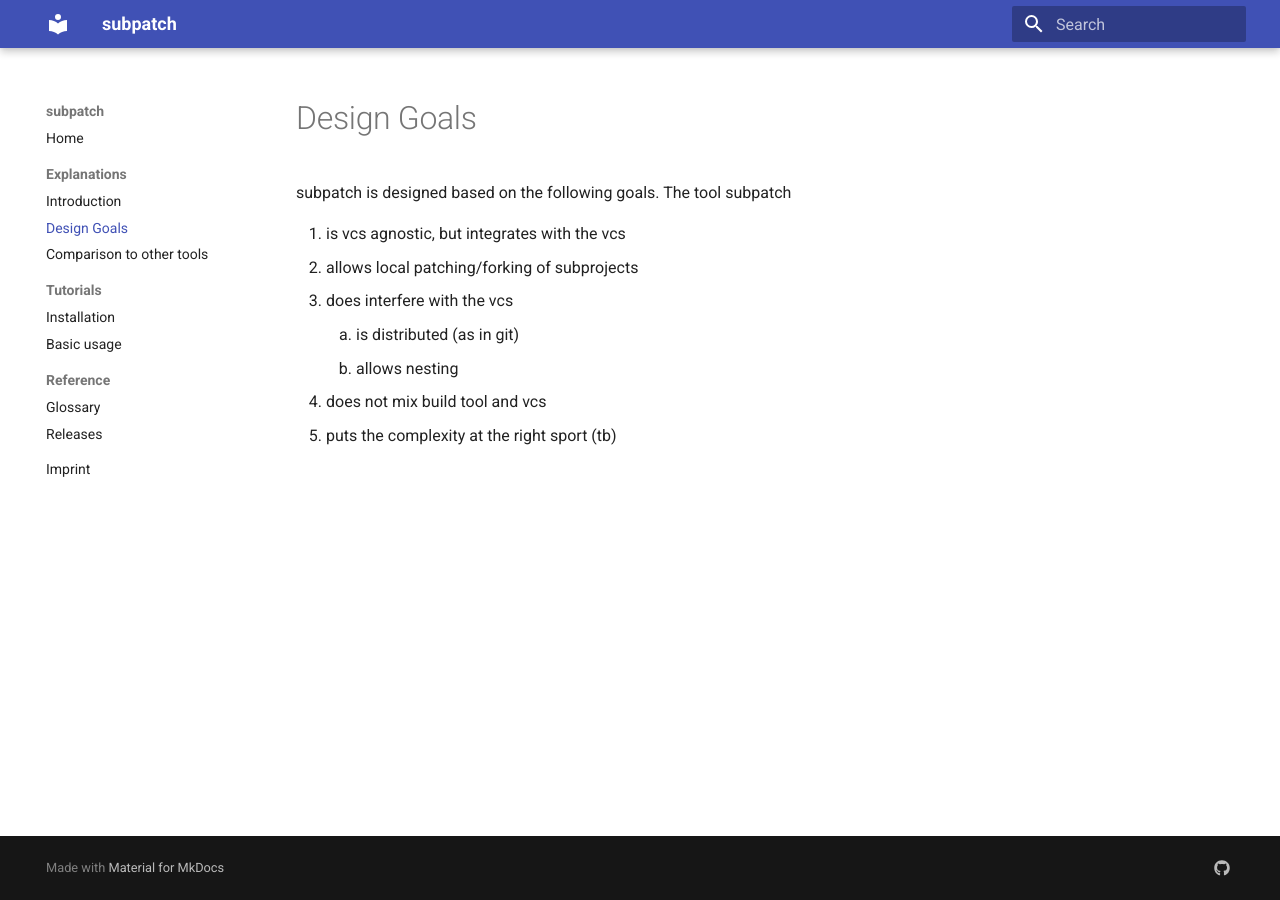
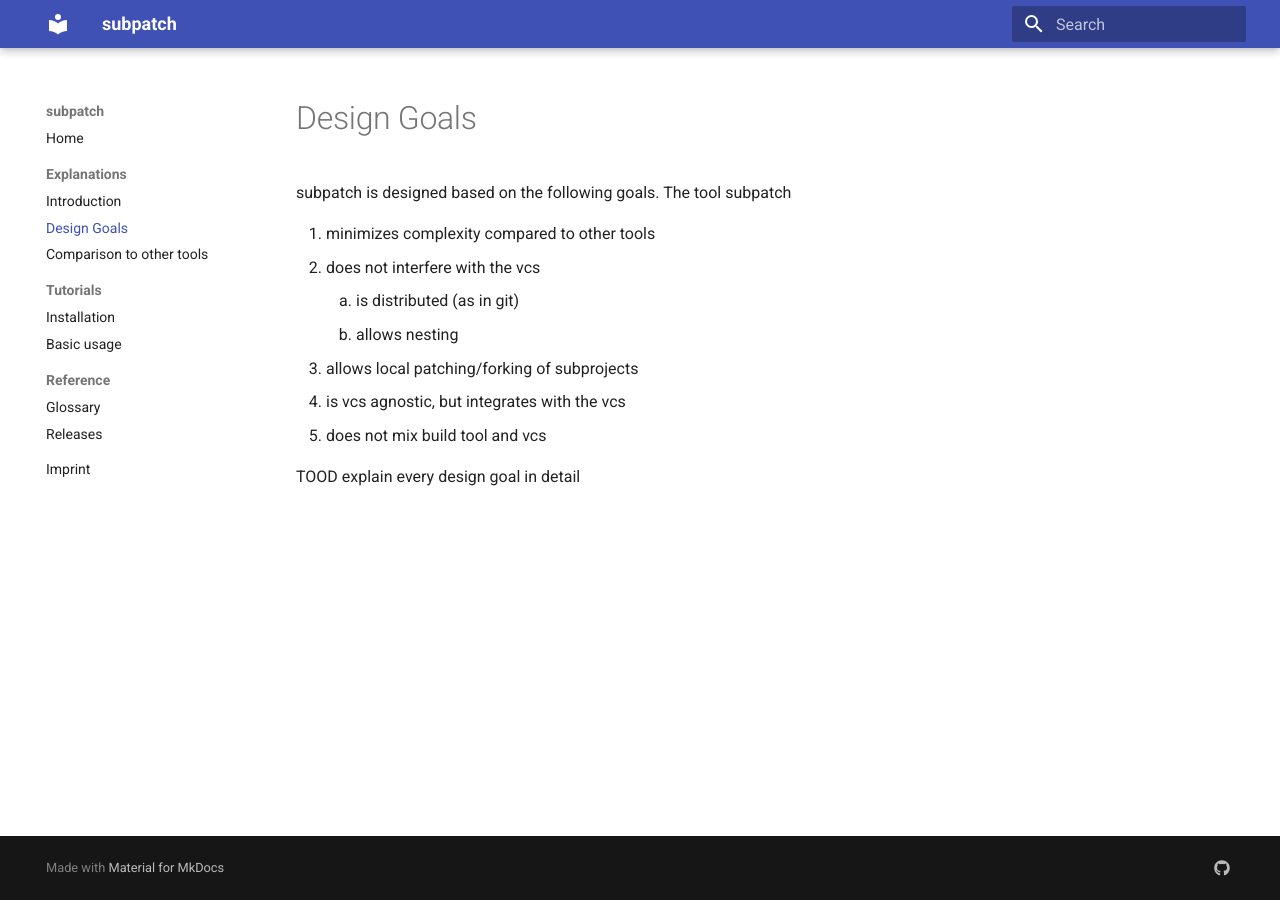
Before and after one commit to lengfeld/subpatch, an MkDocs documentation site: the page built from docs/exp/design-goals.md, in a window 1280 px wide. Built offline with MkDocs 1.6.1 and Material for MkDocs 9.7.7, drawn with Linux system fonts in a browser that asks for light colours.

Commit message:
update design goals

```diff
--- a/docs/exp/design-goals.md
+++ b/docs/exp/design-goals.md
@@ -2,10 +2,12 @@
 
 subpatch is designed based on the following goals. The tool subpatch
 
-1. is vcs agnostic, but integrates with the vcs
-2. allows local patching/forking of subprojects
-3. does interfere with the vcs
+1. minimizes complexity compared to other tools
+2. does not interfere with the vcs
     1. is distributed (as in git)
     2. allows nesting
-4. does not mix build tool and vcs
-5. puts the complexity at the right sport (tb)
+3. allows local patching/forking of subprojects
+4. is vcs agnostic, but integrates with the vcs
+5. does not mix build tool and vcs
+
+TOOD explain every design goal in detail
```
